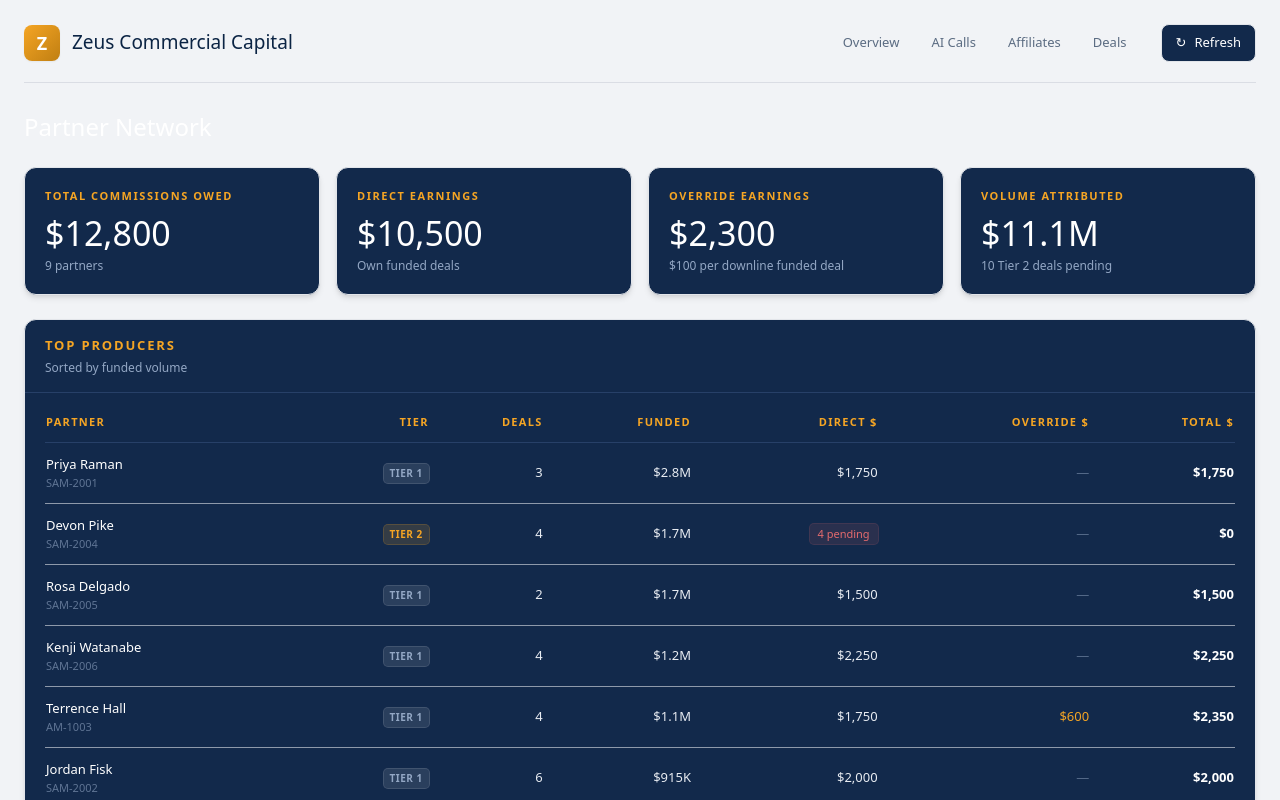
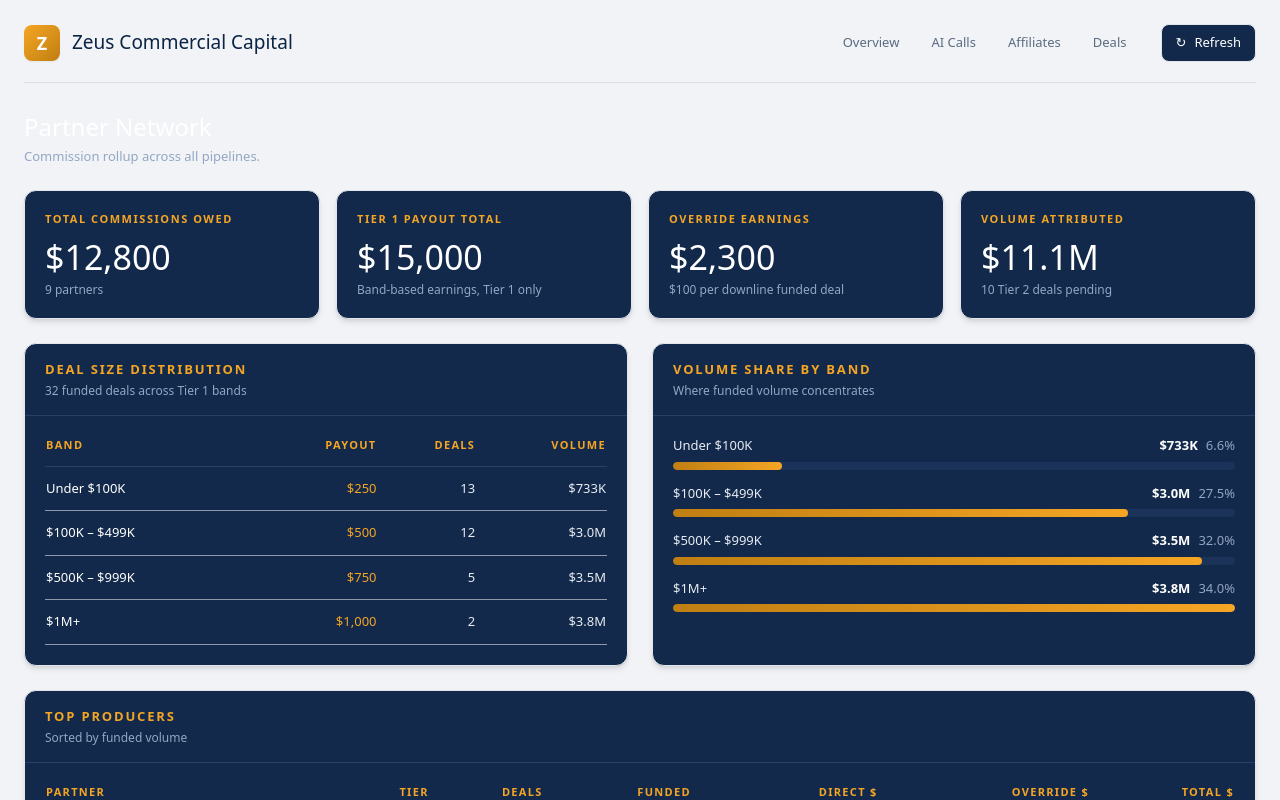
Before and after one commit to ZeusCommercial/Dashboard-, a Next.js app: page /affiliates in a window 1280 px wide. Shown: the top 800 px of the page. Built offline with nearby package versions, Linux system fonts and the light colour scheme.

Commit message:
page.tsx

```diff
--- a/src/app/affiliates/page.tsx
+++ b/src/app/affiliates/page.tsx
@@ -1,10 +1,20 @@
-import { Card, KpiCard, Pending, Table, Td, TierBadge } from "@/components/ui";
+import {
+  BarList,
+  Card,
+  KpiCard,
+  Pending,
+  Table,
+  Td,
+  TierBadge,
+} from "@/components/ui";
 import {
   affiliateTree,
   commissionTable,
   compactMoney,
+  dealSizeDistribution,
   loadDataset,
   money,
+  pct,
 } from "@/lib/metrics";
 
 export const dynamic = "force-dynamic";
@@ -17,6 +27,7 @@
   const data = await loadDataset({ pipelineId: searchParams.pipeline || null });
   const totals = commissionTable(data);
   const tree = affiliateTree(data);
+  const dist = dealSizeDistribution(data);
 
   const totalOwed = totals.reduce((s, r) => s + r.totalEarnings, 0);
   const totalOverrides = totals.reduce((s, r) => s + r.overrideEarnings, 0);
@@ -24,11 +35,18 @@
   const totalPending = totals.reduce((s, r) => s + r.pendingEarnings, 0);
   const totalFunded = totals.reduce((s, r) => s + r.directFunded, 0);
 
+  // Tier 1 payouts are a pure function of funded amount bands, so they're
+  // derived from the distribution rather than the per-affiliate rollup.
+  const tier1Payout = dist.reduce((s, d) => s + d.count * d.payout, 0);
+  const bandVolume = dist.reduce((s, d) => s + d.volume, 0);
+  const bandDeals = dist.reduce((s, d) => s + d.count, 0);
+
   return (
     <main className="space-y-6">
       <div>
         <h1 className="font-display text-2xl text-bright">Partner Network</h1>
         <p className="mt-1 text-[13px] text-muted">
+          Commission rollup across all pipelines.
         </p>
       </div>
 
@@ -39,9 +57,9 @@
           hint={`${totals.length} partners`}
         />
         <KpiCard
-          label="Direct Earnings"
-          value={money(totalDirect)}
-          hint="Own funded deals"
+          label="Tier 1 Payout Total"
+          value={money(tier1Payout)}
+          hint="Band-based earnings, Tier 1 only"
         />
         <KpiCard
           label="Override Earnings"
@@ -51,8 +69,48 @@
         <KpiCard
           label="Volume Attributed"
           value={compactMoney(totalFunded)}
-          hint={totalPending > 0 ? `${totalPending} Tier 2 deals pending` : undefined}
+          hint={
+            totalPending > 0
+              ? `${totalPending} Tier 2 deals pending`
+              : `${money(totalDirect)} direct earnings`
+          }
         />
+      </div>
+
+      <div className="grid grid-cols-1 gap-6 lg:grid-cols-2">
+        <Card
+          title="Deal Size Distribution"
+          subtitle={`${bandDeals} funded deals across Tier 1 bands`}
+        >
+          <Table head={["Band", "Payout", "Deals", "Volume"]}>
+            {dist.map((row) => (
+              <tr key={row.label} className="border-b border-hairline/60">
+                <Td align="left">
+                  <span className="font-medium text-bright">{row.label}</span>
+                </Td>
+                <Td>
+                  <span className="text-gold">{money(row.payout)}</span>
+                </Td>
+                <Td>{row.count}</Td>
+                <Td>{compactMoney(row.volume)}</Td>
+              </tr>
+            ))}
+          </Table>
+        </Card>
+
+        <Card
+          title="Volume Share by Band"
+          subtitle="Where funded volume concentrates"
+        >
+          <BarList
+            rows={dist.map((d) => ({
+              label: d.label,
+              value: d.volume,
+              display: compactMoney(d.volume),
+              sub: bandVolume > 0 ? pct(d.volume / bandVolume) : "",
+            }))}
+          />
+        </Card>
       </div>
 
       <Card title="Top Producers" subtitle="Sorted by funded volume">
@@ -110,16 +168,13 @@
         )}
       </Card>
 
-      <Card
-        title=" Hierarchy"
-
-      >
+      <Card title="Hierarchy" subtitle="AM → SAM rollup">
         {tree.length === 0 ? (
-        <div className="py-10 text-center text-[13px] text-muted/70">
-           No affiliates in the registry yet. Add partners to the
-        affiliate sheet, or check that the hourly sync is running.
-       </div>
-          ) : (
+          <div className="py-10 text-center text-[13px] text-muted/70">
+            No affiliates in the registry yet. Add partners to the affiliate
+            sheet, or check that the hourly sync is running.
+          </div>
+        ) : (
           <div className="space-y-4">
             {tree.map(({ am, sams }) => (
               <div
```
